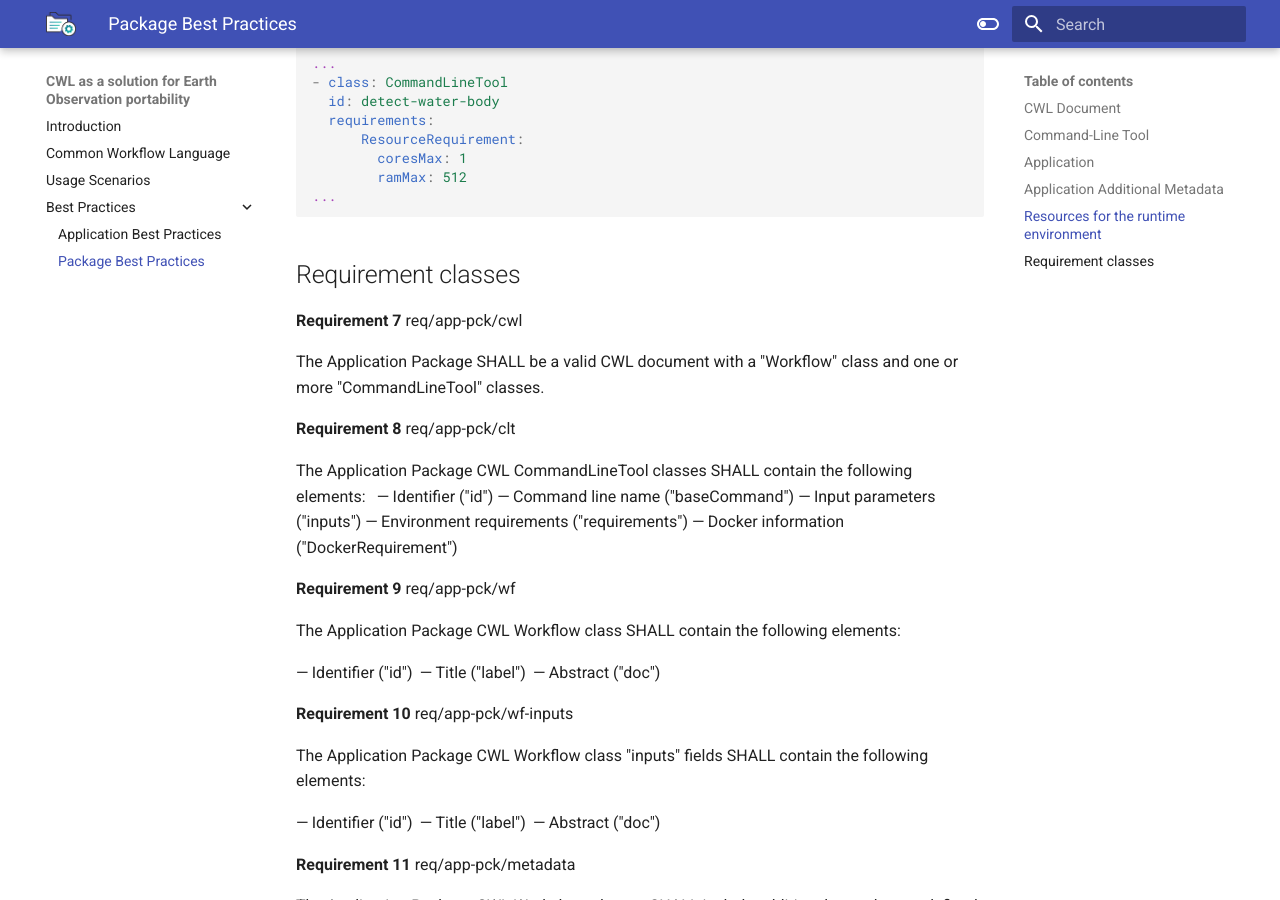
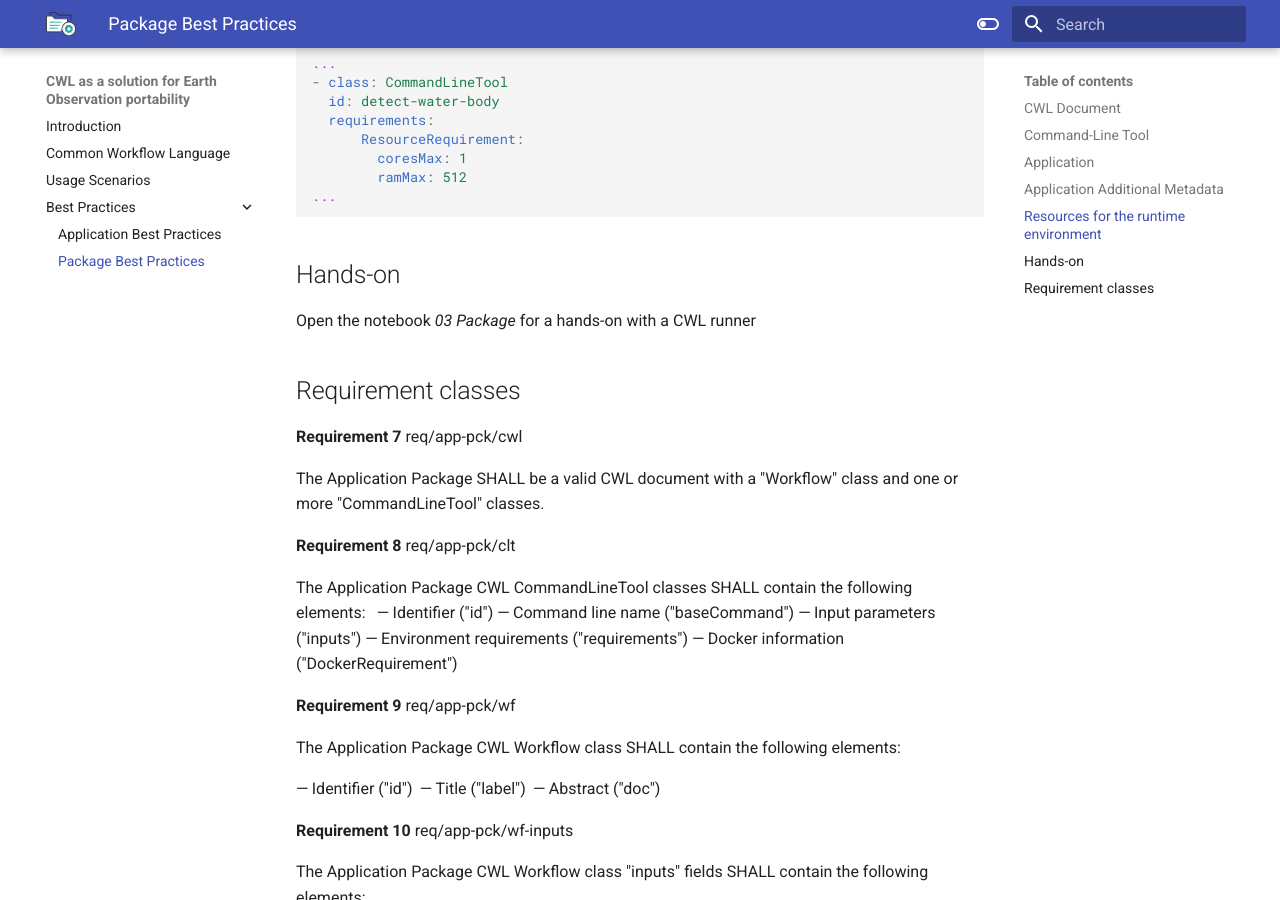
Before and after one commit to simonevaccari/cwl-eoap, an MkDocs documentation site: the page built from docs/best-practice/package.md, in a window 1280 px wide and 900 px high, scrolled down 7258 px. Built offline with MkDocs 1.6.1 and Material for MkDocs 9.7.7, drawn with Linux system fonts in a browser that asks for light colours.

Commit message:
adds notebook 3 and package doc

````diff
--- a/docs/best-practice/package.md
+++ b/docs/best-practice/package.md
@@ -328,6 +328,10 @@ If appropriate the Application Package can define resources for the runtime envi
 ...
 ```
 
+## Hands-on
+
+Open the notebook _03 Package_ for a hands-on with a CWL runner
+
 ## Requirement classes
 
 **Requirement 7**	req/app-pck/cwl
````
Also changed, not shown: 3 other files.
